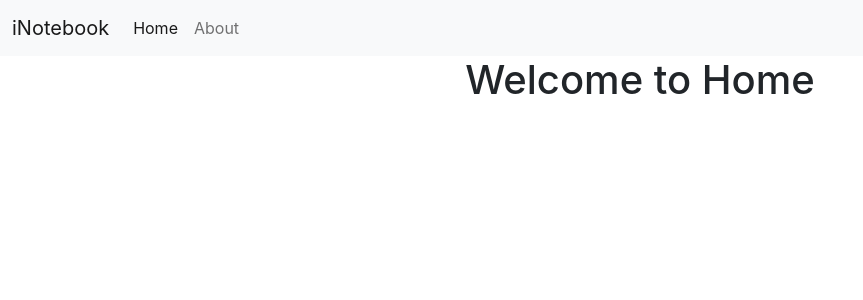
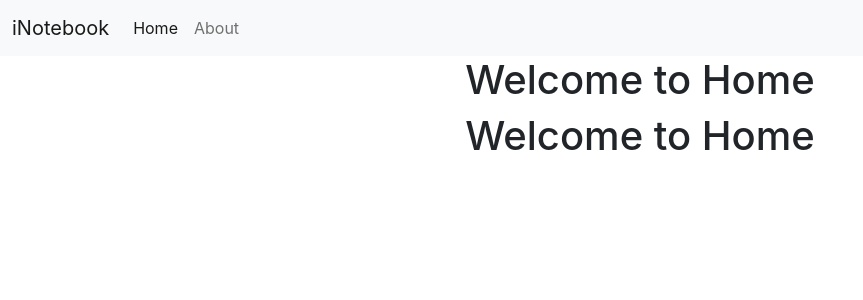
Before and after one commit to Anurag96/react_inotebook, a React (Create React App) app in the folder inotebook/: page / in a window 1280 px wide. Shown: the top 300 px of the page, without its empty margins (0-863 px from the left). Built offline with nearby package versions, Linux system fonts and the light colour scheme.

Commit message:
Code Testing

```diff
--- a/inotebook/src/components/Home.js
+++ b/inotebook/src/components/Home.js
@@ -4,6 +4,7 @@ const Home = () => {
   return (
     <div>
       <h1>Welcome to Home</h1>
+      <h1>Welcome to Home</h1>
     </div>
   )
 }
```
